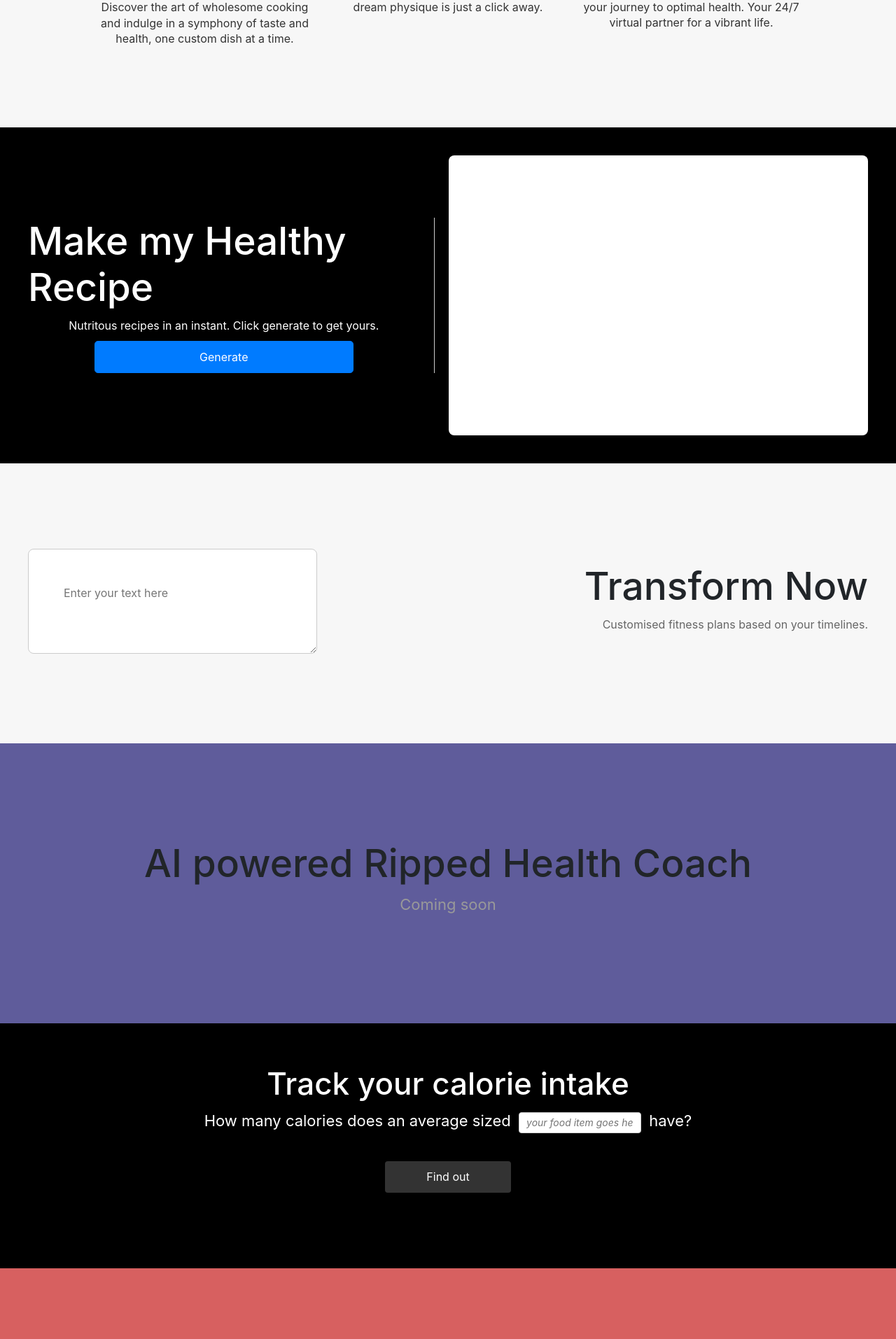
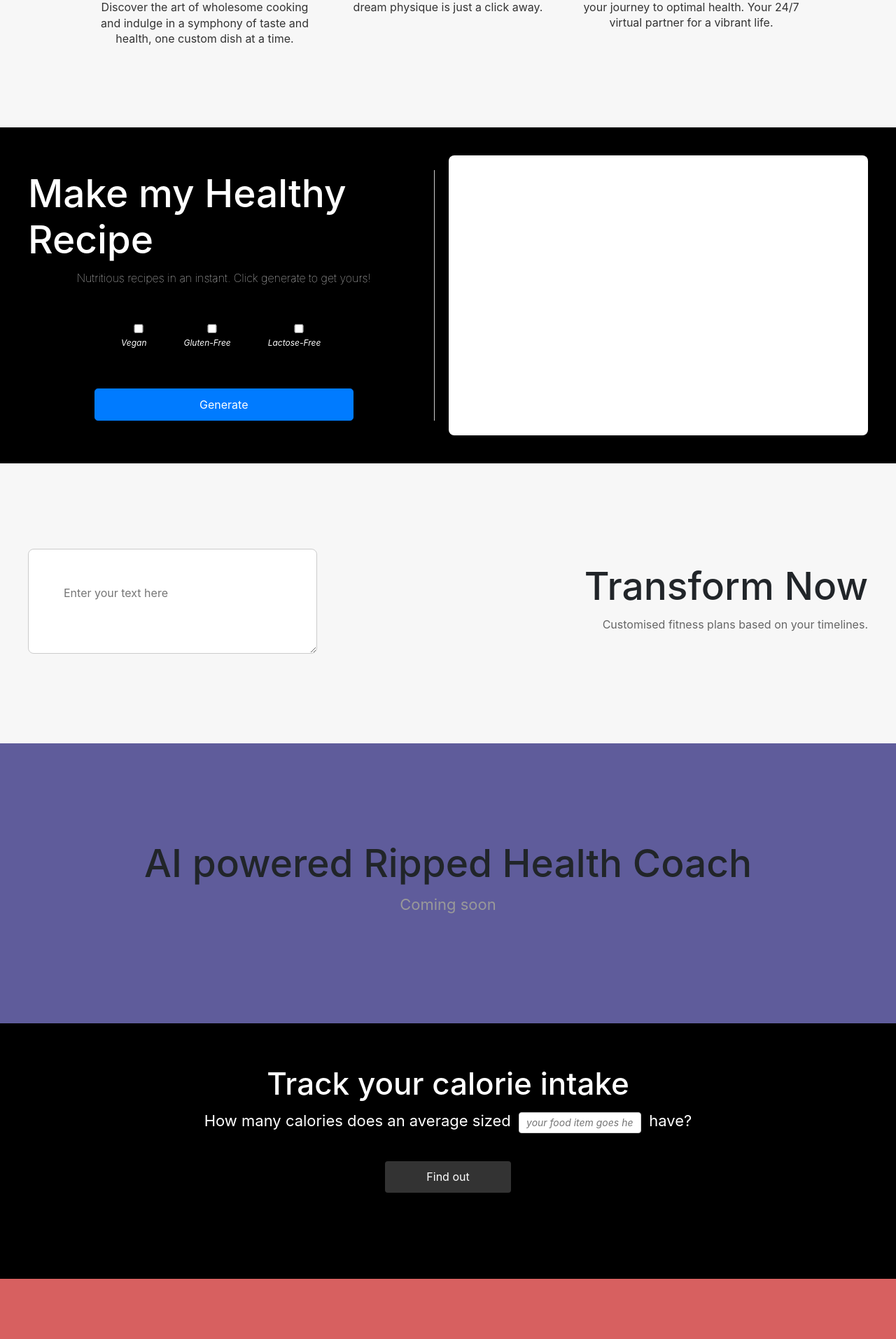
Before and after one commit to syedzubeen/ripped-mindsdb-project, a Flask app: page / in a window 1280 px wide. Shown: the part 734-2647 px from the top of the page at 70% size. Run offline with Flask 3, Linux system fonts and the light colour scheme; some web fonts are replaced.

Commit message:
add support for dietary rest. recipes

```diff
--- a/app/routes.py
+++ b/app/routes.py
@@ -5,14 +5,26 @@ import requests, asyncio
 from app import app
 
 
-async def fetch_recipe(username, password):
+async def fetch_recipe(username, password, selected_vegan, selected_gluten_free, selected_lactose_free):
     session = requests.Session()
     session.post('https://cloud.mindsdb.com/cloud/login', json={
         'email': username,
         'password': password
     })
 
-    query = "SELECT answer FROM mindsdb.recipemaster6 WHERE question = 'Start your response with the sentence Hola Amigo !  Do not add salutations or anything else to your response. Behave like a chef who knows a ton of different recipes. You are responding to an audience that is looking to loose weight. Now suggest me just one new recipe each time I ask you, in the form of bullet points, that is healthy and easy to cook?';"
+    custom_query = " "
+    if selected_gluten_free is not False:
+        custom_query += "gluten free "
+    if selected_lactose_free is not False:
+        custom_query += "lactose free "
+    if selected_vegan is not False:
+        custom_query += "vegan "
+
+
+    if custom_query == " ":
+        query = "SELECT answer FROM mindsdb.recipemaster6 WHERE question = 'Start your response with the sentence Hola Amigo !  Do not add salutations or anything else to your response. Behave like a chef who knows a ton of different recipes. You are responding to an audience that is looking to loose weight. Now suggest me just one new recipe each time I ask you, in the form of bullet points, that is healthy and easy to cook?';"
+    else:
+         query = "SELECT answer FROM mindsdb.recipemaster6 WHERE question = 'Start your response with the sentence Hola Amigo !  Do not add salutations or anything else to your response. Behave like a chef who knows a ton of different recipes. You are responding to an audience that is looking to loose weight. Now suggest me just one new " + custom_query +  " recipe each time I ask you, in the form of bullet points, that is healthy and easy to cook?';"
     resp = session.post('https://cloud.mindsdb.com/api/sql/query', json={'query': query})
 
     json_response = resp.json()
@@ -97,7 +109,10 @@ def index():
         calories_response = None
 
         if 'recipe_button' in request.form:
-            recipe_response = loop.run_until_complete(fetch_recipe(username, password))
+            selected_vegan = 'vegan' in request.form
+            selected_gluten_free = 'gluten_free' in request.form
+            selected_lactose_free = 'lactose_free' in request.form
+            recipe_response = loop.run_until_complete(fetch_recipe(username, password, selected_vegan, selected_gluten_free, selected_lactose_free))
         elif 'calories_button' in request.form:
             calories_response = loop.run_until_complete(fetch_calories(username, password))
 
--- a/app/static/styles.css
+++ b/app/static/styles.css
@@ -241,7 +241,7 @@
   .calories-section {
     text-align: center;
     padding: 60px;
-    height: 350px; /* Set the desired height */
+    height: 365px; /* Set the desired height */
     background-color: #000000;
   }
 
@@ -299,5 +299,19 @@
           /* Add any additional styling you want, such as background-color, color, etc. */
   }
   .white-text {
-    color: white; /* Set the color to white */
+    color: white;
+    font-weight: 100; /* Set the color to white */
   }
+
+  .checkbox-group {
+    display: flex; /* Display the checkboxes in a flex container */
+    justify-content: center; /* Center align the checkboxes horizontally */
+    margin-top: 20px; /* Adjust margin as needed */
+  }
+
+  .checkbox-group label {
+    margin-right: 40px; /* Add some spacing between checkboxes */
+    font-size: 12px;
+    font-style: italic;
+    font-weight: 450; /* Change the font size for checkboxes and labels */
+  }
--- a/app/templates/index.html
+++ b/app/templates/index.html
@@ -42,10 +42,16 @@
 
   <div class="api-section">
     <div class="text white-text">
-      <h1 class="centered ">Make my Healthy Recipe</h1>
-      Nutritous recipes in an instant. Click generate to get yours.
+      <h1 class="centered">Make my Healthy Recipe</h1>
+      Nutritious recipes in an instant. Click generate to get yours!
+      <br><br>
       <form action="/" method="post" class="centered">
-          <button type="submit" class="btn btn-primary btn-lg btn-block  custom-button-width" name="recipe_button">Generate</button>
+        <div class="checkbox-group">&nbsp;&nbsp;&nbsp;&nbsp;&nbsp;&nbsp;&nbsp;&nbsp;&nbsp;&nbsp;
+          <label><input type="checkbox" name="vegan">Vegan</label>
+          <label><input type="checkbox" name="gluten_free">Gluten-Free</label>
+          <label><input type="checkbox" name="lactose_free">Lactose-Free</label>
+        </div>
+        <br><br><button type="submit" class="btn btn-primary btn-lg btn-block custom-button-width" name="recipe_button">Generate</button>
       </form>
     </div>
 
```
